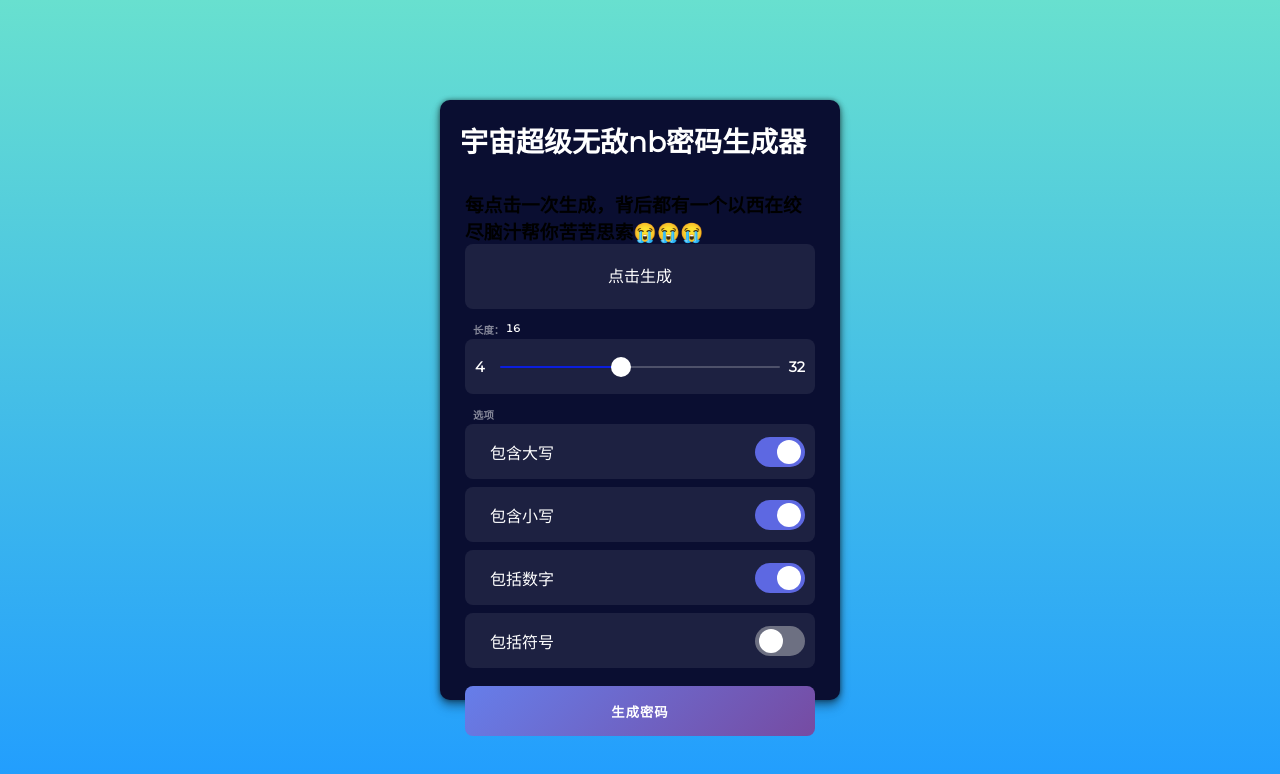
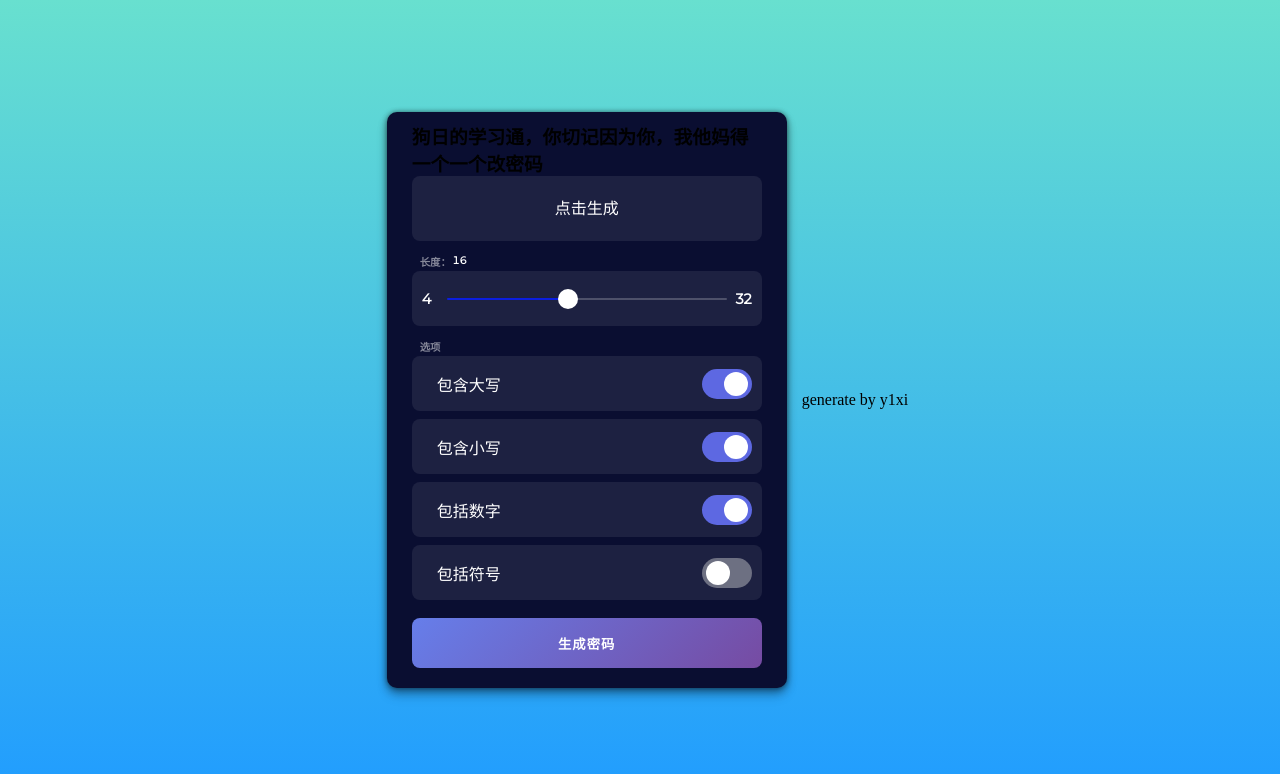
Before and after one commit to yixicool/generate-password, a plain HTML site: page index.html in a window 1280 px wide. Drawn offline with Linux system fonts and the light colour scheme.

Commit message:
31231312312

```diff
--- a/index.html
+++ b/index.html
@@ -3,7 +3,7 @@
 <head>
 <meta charset="UTF-8">
 <meta name="viewport" content="width=device-width,initial-scale=1,maximum-scale=1">
-<title>狗日的学习通</title>
+<title>宇宙超级无敌nb密码生成器</title>
 
 <link rel='stylesheet' href='https://cdnjs.cloudflare.com/ajax/libs/font-awesome/5.11.2/css/all.min.css'>
 <link rel='stylesheet' href='https://fonts.googleapis.com/css?family=Montserrat&amp;display=swap'>
@@ -13,8 +13,7 @@
 <body>
 
 <div class="container">
-	<h2 class="title">宇宙超级无敌nb密码生成器</h2>
-	<h3 class="title">每点击一次生成，背后都有一个以西在绞尽脑汁帮你苦苦思索😭😭😭</h3>
+	<h3 class="title">狗日的学习通，你切记因为你，我他妈得一个一个改密码</h3>
 	<div class="result">
 		<div class="result__title field-title">生成的密码</div>
 		<div class="result__info right">点击复制</div>
@@ -51,6 +50,7 @@
 </div>
 
 <script src="js/script.js"></script>
+<footer class="title">generate by y1xi</footer>
 
 </body>
 </html>
```
